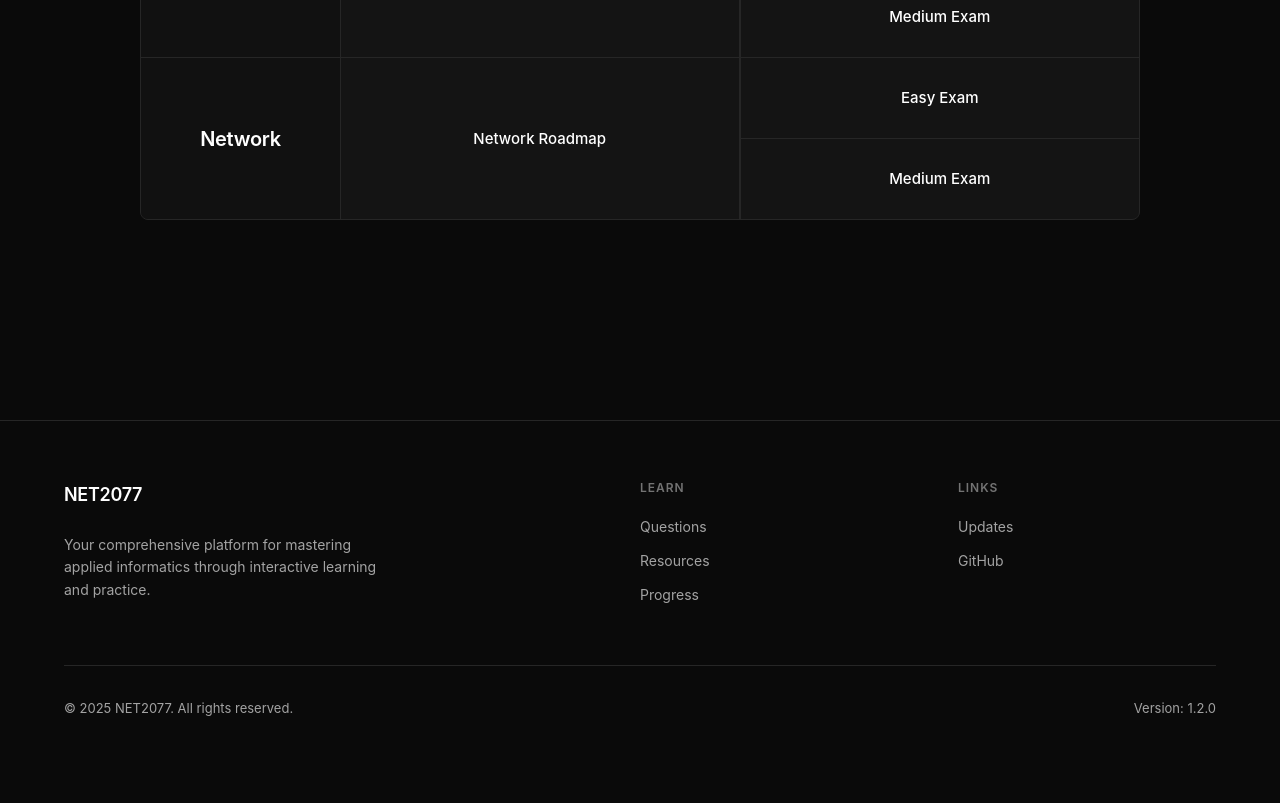
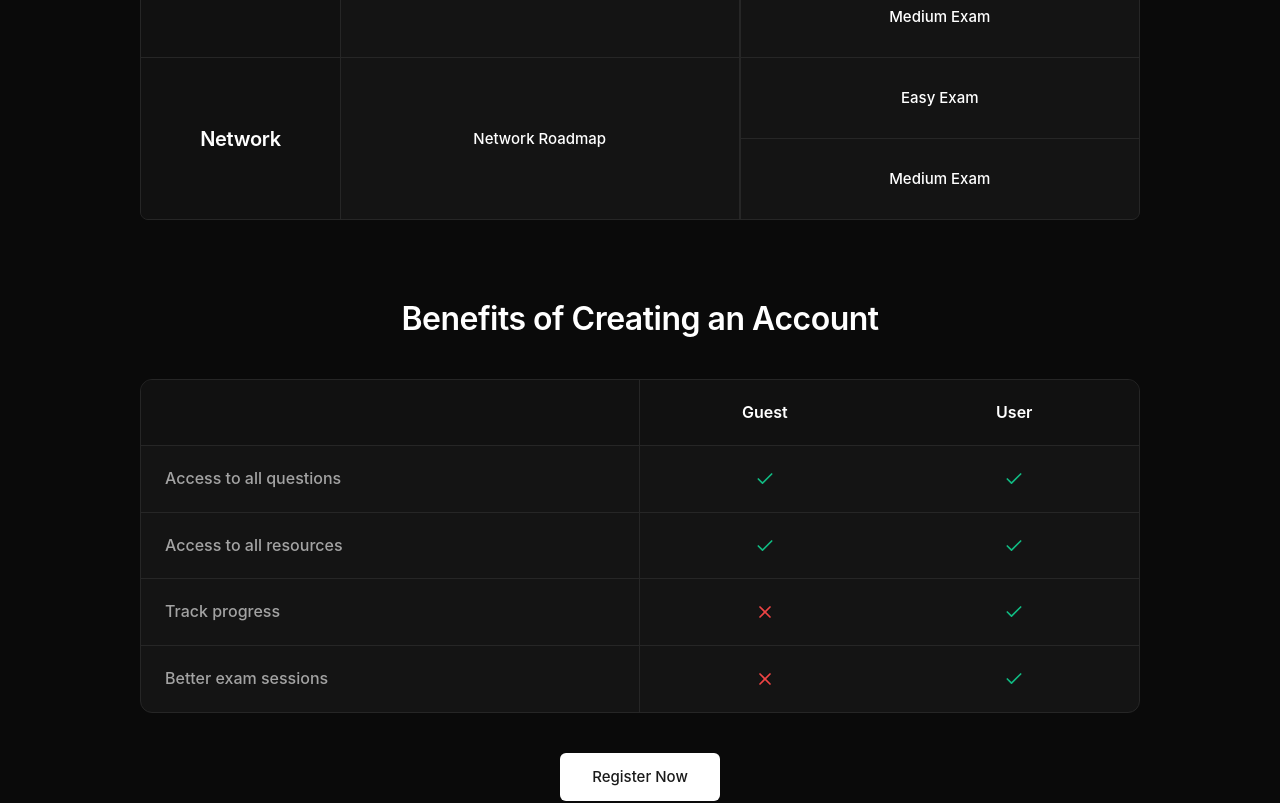
Before and after one commit to HojdaAdelin/net2077, a React (Vite) app in the folder frontend/: page / in a window 1280 px wide. Shown: the part 907-1710 px from the top of the page. Before the commit the page ends 1674 px from the top, so only its background shows below. Built offline with nearby package versions, Linux system fonts and the light colour scheme; no server answers.

Commit message:
misc x2 update

```diff
--- a/frontend/src/components/Hero.jsx
+++ b/frontend/src/components/Hero.jsx
@@ -1,12 +1,15 @@
-import { useEffect, useState } from 'react';
+import { useEffect, useState, useContext } from 'react';
 import { Link } from 'react-router-dom';
 import { getStats } from '../services/api';
 import { useLanguage } from '../context/LanguageContext';
+import { AuthContext } from '../context/AuthContext';
+import { Check, X } from 'lucide-react';
 import '../styles/Hero.css';
 
 export default function Hero() {
   const [stats, setStats] = useState({ totalQuestions: 0, totalUsers: 0, totalResources: 0 });
   const { t } = useLanguage();
+  const { user } = useContext(AuthContext);
 
   useEffect(() => {
     getStats().then(setStats).catch(() => {});
@@ -85,6 +88,66 @@
             </div>
           </div>
         </div>
+
+        {!user && (
+          <div className="benefits-section">
+            <h2 className="benefits-title">{t('hero.benefitsTitle')}</h2>
+
+            <div className="benefits-table">
+              <div className="benefits-header">
+                <div className="benefit-feature"></div>
+                <div className="benefit-column">{t('hero.guest')}</div>
+                <div className="benefit-column">{t('hero.user')}</div>
+              </div>
+
+              <div className="benefits-row">
+                <div className="benefit-feature">{t('hero.accessQuestions')}</div>
+                <div className="benefit-status">
+                  <Check size={20} className="check-icon" />
+                </div>
+                <div className="benefit-status">
+                  <Check size={20} className="check-icon" />
+                </div>
+              </div>
+
+              <div className="benefits-row">
+                <div className="benefit-feature">{t('hero.accessResources')}</div>
+                <div className="benefit-status">
+                  <Check size={20} className="check-icon" />
+                </div>
+                <div className="benefit-status">
+                  <Check size={20} className="check-icon" />
+                </div>
+              </div>
+
+              <div className="benefits-row">
+                <div className="benefit-feature">{t('hero.trackProgress')}</div>
+                <div className="benefit-status">
+                  <X size={20} className="x-icon" />
+                </div>
+                <div className="benefit-status">
+                  <Check size={20} className="check-icon" />
+                </div>
+              </div>
+
+              <div className="benefits-row">
+                <div className="benefit-feature">{t('hero.betterExams')}</div>
+                <div className="benefit-status">
+                  <X size={20} className="x-icon" />
+                </div>
+                <div className="benefit-status">
+                  <Check size={20} className="check-icon" />
+                </div>
+              </div>
+            </div>
+
+            <div className="benefits-cta">
+              <Link to="/register" className="btn btn-register">
+                {t('hero.registerNow')}
+              </Link>
+            </div>
+          </div>
+        )}
       </div>
     </div>
   );
--- a/frontend/src/context/LanguageContext.jsx
+++ b/frontend/src/context/LanguageContext.jsx
@@ -134,7 +134,15 @@
       linuxRoadmap: 'Linux Roadmap',
       networkRoadmap: 'Network Roadmap',
       easyExam: 'Easy Exam',
-      mediumExam: 'Medium Exam'
+      mediumExam: 'Medium Exam',
+      benefitsTitle: 'Benefits of Creating an Account',
+      guest: 'Guest',
+      user: 'User',
+      accessQuestions: 'Access to all questions',
+      accessResources: 'Access to all resources',
+      trackProgress: 'Track progress',
+      betterExams: 'Better exam sessions',
+      registerNow: 'Register Now'
     }
   },
   ro: {
@@ -260,7 +268,15 @@
       linuxRoadmap: 'Plan Linux',
       networkRoadmap: 'Plan Rețele',
       easyExam: 'Examen Ușor',
-      mediumExam: 'Examen Mediu'
+      mediumExam: 'Examen Mediu',
+      benefitsTitle: 'Beneficiile Creării unui Cont',
+      guest: 'Vizitator',
+      user: 'Utilizator',
+      accessQuestions: 'Acces la toate întrebările',
+      accessResources: 'Acces la toate resursele',
+      trackProgress: 'Urmărire progres',
+      betterExams: 'Sesiuni de examen îmbunătățite',
+      registerNow: 'Înregistrează-te Acum'
     }
   }
 };
--- a/frontend/src/pages/Quiz.jsx
+++ b/frontend/src/pages/Quiz.jsx
@@ -489,6 +489,11 @@
         handleNext();
       }, 500);
     }
+    if (isExam && isCorrect) {
+      setTimeout(() => {
+        handleNext();
+      }, 500);
+    }
   };
 
   const handleSubmitAll = () => {
--- a/frontend/src/pages/Updates.jsx
+++ b/frontend/src/pages/Updates.jsx
@@ -13,7 +13,7 @@
   const getUpdatesData = () => [
     {
       version: '1.2.0',
-      date: 'December 22, 2025',
+      date: 'December 30, 2025',
       sections: [
         {
           title: t('updates.newFeatures'),
--- a/frontend/src/styles/Hero.css
+++ b/frontend/src/styles/Hero.css
@@ -236,3 +236,147 @@
     min-height: 60px;
   }
 }
+
+.benefits-section {
+  max-width: 1000px;
+  margin: 80px auto 0;
+  text-align: center;
+}
+
+.benefits-title {
+  font-size: 32px;
+  font-weight: 600;
+  color: var(--text-primary);
+  margin-bottom: 40px;
+  letter-spacing: -0.5px;
+}
+
+.benefits-table {
+  background: var(--bg-card);
+  border: 1px solid var(--border);
+  border-radius: 12px;
+  overflow: hidden;
+  width: 100%;
+  margin: 0 auto 40px;
+}
+
+.benefits-header {
+  display: grid;
+  grid-template-columns: 2fr 1fr 1fr;
+  background: var(--bg-secondary);
+  border-bottom: 1px solid var(--border);
+}
+
+.benefits-header .benefit-feature {
+  padding: 20px 24px;
+  font-weight: 600;
+  color: var(--text-primary);
+  text-align: left;
+  border-right: 1px solid var(--border);
+}
+
+.benefits-header .benefit-column {
+  padding: 20px 24px;
+  font-weight: 600;
+  color: var(--text-primary);
+  text-align: center;
+}
+
+.benefits-header .benefit-column:first-of-type {
+  border-right: 1px solid var(--border);
+}
+
+.benefits-row {
+  display: grid;
+  grid-template-columns: 2fr 1fr 1fr;
+  border-bottom: 1px solid var(--border);
+}
+
+.benefits-row:last-child {
+  border-bottom: none;
+}
+
+.benefit-feature {
+  padding: 20px 24px;
+  color: var(--text-secondary);
+  text-align: left;
+  font-weight: 500;
+  border-right: 1px solid var(--border);
+}
+
+.benefit-status {
+  padding: 20px 24px;
+  display: flex;
+  justify-content: center;
+  align-items: center;
+}
+
+.benefit-status:first-of-type {
+  border-right: 1px solid var(--border);
+}
+
+.check-icon {
+  color: #10b981;
+}
+
+.x-icon {
+  color: #ef4444;
+}
+
+.benefits-cta {
+  margin-top: 40px;
+}
+
+.btn-register {
+  background: white;
+  color: #1a1a1a;
+  border: 1px solid var(--border);
+  padding: 12px 32px;
+  font-size: 14px;
+  font-weight: 500;
+  border-radius: 6px;
+  text-decoration: none;
+  display: inline-flex;
+  align-items: center;
+  gap: 8px;
+  transition: all 0.2s;
+  min-width: 160px;
+  justify-content: center;
+}
+
+.btn-register:hover {
+  background: var(--accent-secondary);
+  color: var(--bg-primary);
+  border-color: var(--accent-secondary);
+}
+
+@media (max-width: 768px) {
+  .benefits-section {
+    margin-top: 60px;
+  }
+
+  .benefits-title {
+    font-size: 24px;
+    margin-bottom: 32px;
+  }
+
+  .benefits-table {
+    margin: 0 16px 32px;
+  }
+
+  .benefits-header .benefit-feature,
+  .benefit-feature {
+    padding: 16px 16px;
+    font-size: 14px;
+  }
+
+  .benefits-header .benefit-column,
+  .benefit-status {
+    padding: 16px 12px;
+  }
+
+  .check-icon,
+  .x-icon {
+    size: 18px;
+  }
+}
```
